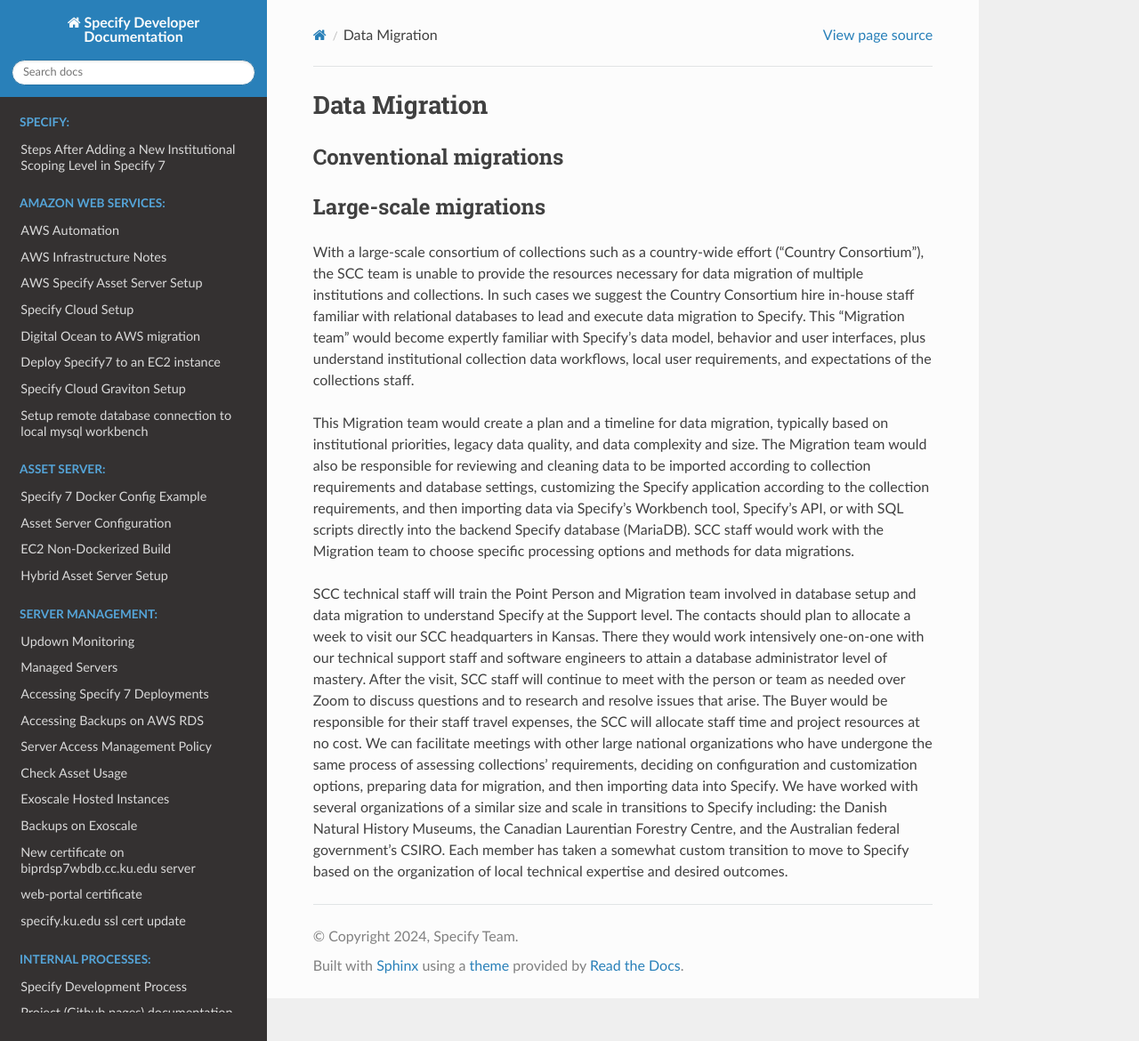
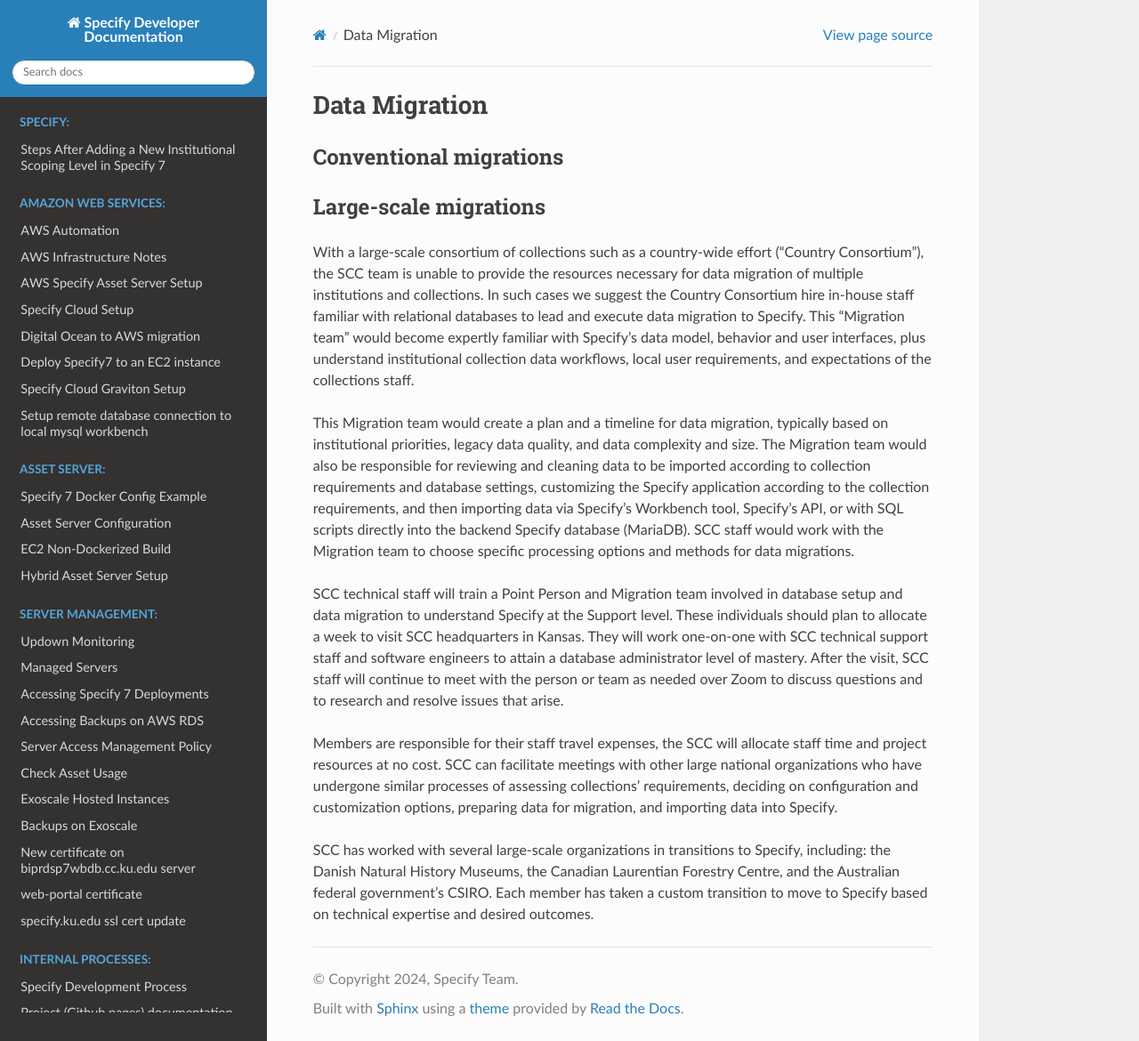
Before and after one commit to specify/specify.github.io, a Sphinx documentation site: the page built from sphinx/software_desc/migration.rst, in a window 1280 px wide and 1170 px high. Shown: the whole window at 89% size. Built offline with Sphinx 7.4.7 and the Read the Docs theme 3.1.0, drawn with Linux system fonts in a browser that asks for light colours.

```diff
--- a/sphinx/software_desc/migration.rst
+++ b/sphinx/software_desc/migration.rst
@@ -25,6 +25,23 @@ via Specify’s Workbench tool, Specify’s API, or with SQL scripts directly in
 backend Specify database (MariaDB).  SCC staff would work with the Migration team to
 choose specific processing options and methods for data migrations.
 
-SCC technical staff will train the Point Person and Migration team involved in database
-setup and data migration to understand Specify at the Support level. The contacts should plan to allocate a week to visit our SCC headquarters in Kansas. There they would work intensively one-on-one with our technical support staff and software engineers to attain a database administrator level of mastery. After the visit, SCC staff will continue to meet with the person or team as needed over Zoom to discuss questions and to research and resolve issues that arise. The Buyer would be responsible for their staff travel expenses, the SCC will allocate staff time and project resources at no cost.
-We can facilitate meetings with other large national organizations who have undergone the same process of assessing collections’ requirements, deciding on configuration and customization options, preparing data for migration, and then importing data into Specify. We have worked with several organizations of a similar size and scale in transitions to Specify including: the Danish Natural History Museums, the Canadian Laurentian Forestry Centre, and the Australian federal government’s CSIRO. Each member has taken a somewhat custom transition to move to Specify based on the organization of local technical expertise and desired outcomes.
+SCC technical staff will train a Point Person and Migration team involved in database
+setup and data migration to understand Specify at the Support level. These individuals
+should plan to allocate a week to visit SCC headquarters in Kansas. They will work
+one-on-one with SCC technical support staff and software engineers to attain a
+database administrator level of mastery. After the visit, SCC staff will continue to
+meet with the person or team as needed over Zoom to discuss questions and to research
+and resolve issues that arise.
+
+Members are responsible for their staff travel expenses,
+the SCC will allocate staff time and project resources at no cost.
+SCC can facilitate meetings with other large national organizations who have undergone
+similar processes of assessing collections’ requirements, deciding on configuration
+and customization options, preparing data for migration, and importing data into
+Specify.
+
+SCC has worked with several large-scale organizations in transitions to
+Specify, including: the Danish Natural History Museums, the Canadian Laurentian
+Forestry Centre, and the Australian federal government’s CSIRO. Each member has taken
+a custom transition to move to Specify based on technical expertise and desired
+outcomes.
```
Also changed, not shown: sphinx/software_desc/glossary.rst (added, +73 -0 lines), sphinx/software_desc/workflows.rst (added, +74 -0 lines).
